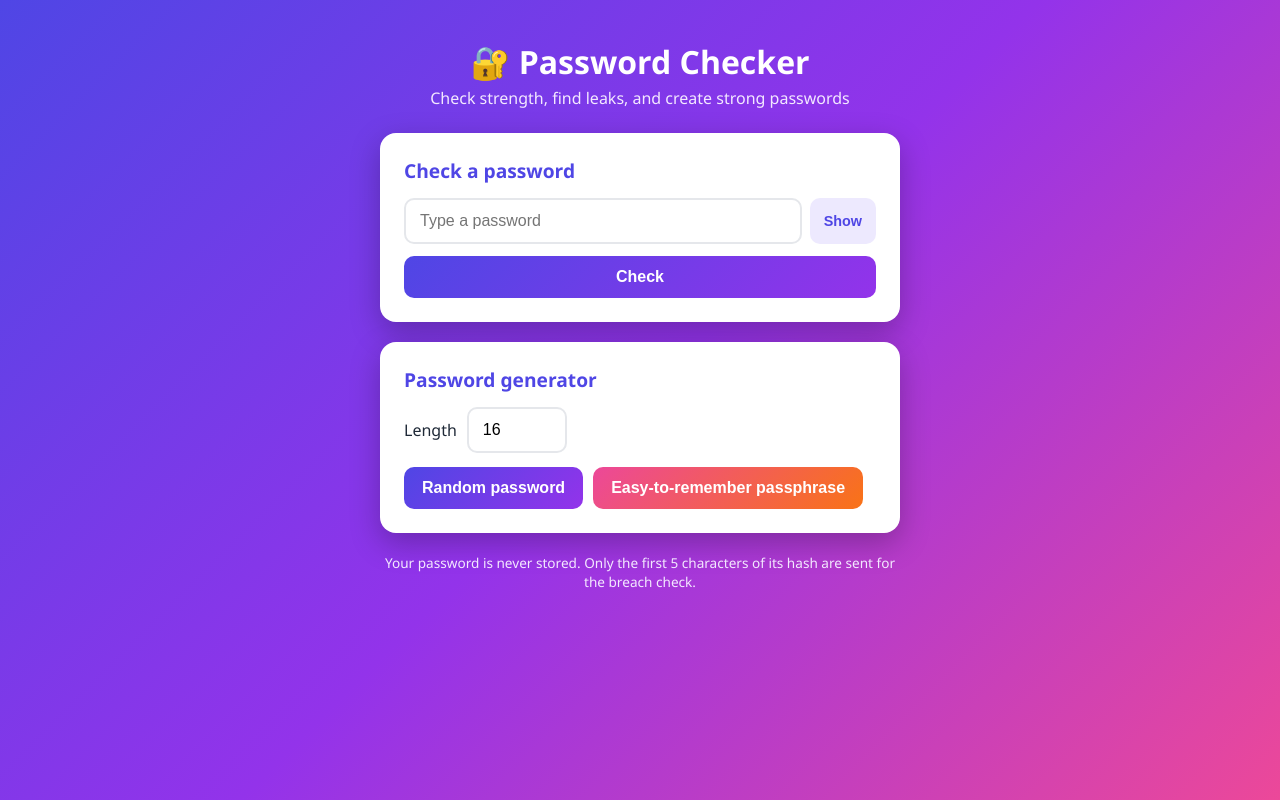
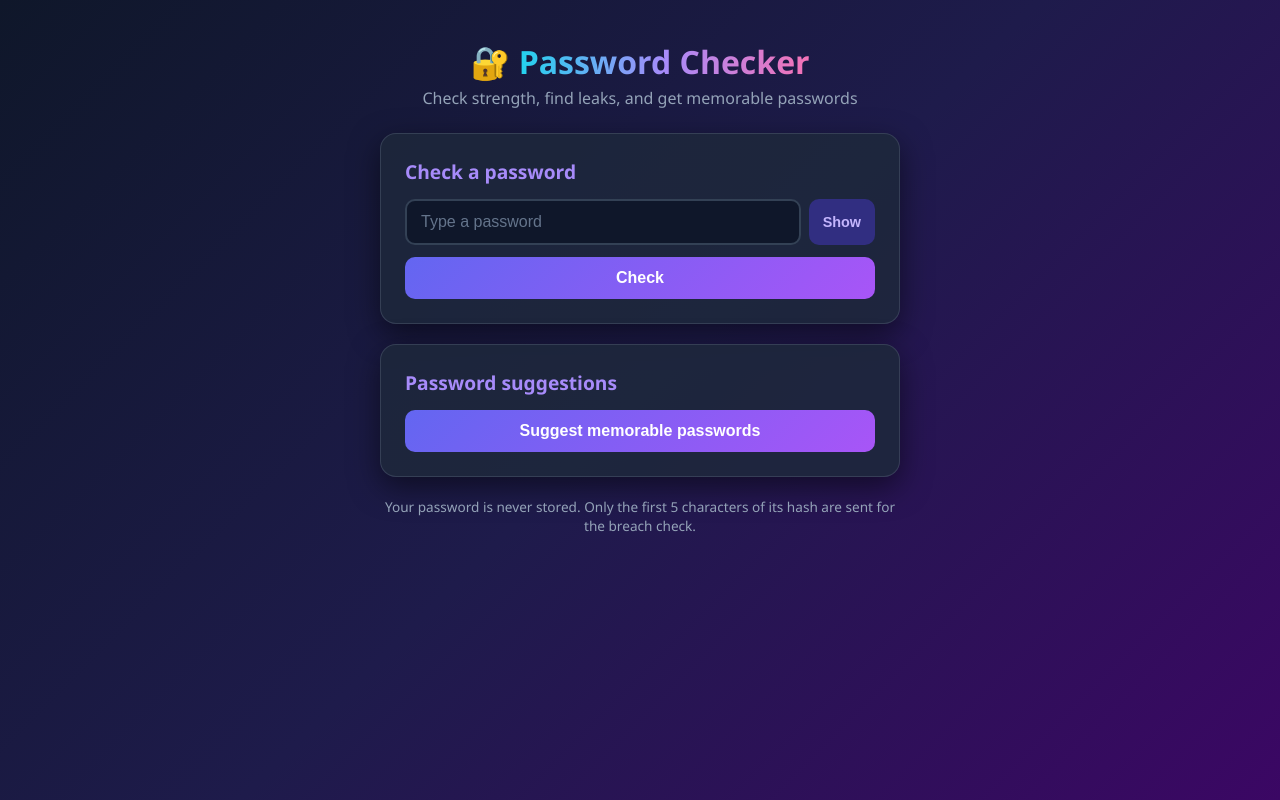
Before and after one commit to Kevin03-cyber/Password-Checker, a Flask app: page / in a window 1280 px wide. Run offline with Flask 3, Linux system fonts and the light colour scheme.

Commit message:
Dark UI, memorable password suggestions, bug fixes

```diff
--- a/app.py
+++ b/app.py
@@ -12,17 +12,26 @@ COMMON_PASSWORDS = {
     "qwerty", "abc123", "iloveyou", "admin", "welcome",
     "letmein", "111111", "football", "monkey", "dragon",
 }
-WORDS = [
-    "apple", "river", "tiger", "cloud", "lamp", "ocean", "pencil", "garden", "rocket", "window",
-    "forest", "candle", "bridge", "orange", "planet", "guitar", "silver", "button", "castle", "dragon",
-    "flower", "hammer", "island", "jungle", "kitten", "ladder", "magnet", "napkin", "pillow", "rabbit",
-    "saddle", "tunnel", "violin", "wallet", "yellow", "zipper", "anchor", "basket", "coffee", "dolphin",
-    "engine", "falcon", "glacier", "harbor", "iceberg", "jacket", "kernel", "lemon", "mirror", "needle",
-    "office", "parrot", "quartz", "ribbon", "spider", "turtle", "umbrella", "valley", "walnut", "pepper",
-    "mango", "bottle", "camera", "desert", "eagle", "fabric", "goblet", "helmet", "insect", "jigsaw",
-    "kettle", "lantern", "marble", "nickel", "orchid", "pocket", "quiver", "robot", "sunset", "thunder",
-    "unicorn", "velvet", "whistle", "yogurt", "zebra", "bamboo", "cactus", "diamond", "ember", "feather",
-    "giraffe", "honey", "indigo", "jasmine", "koala", "lotus", "meadow", "noodle", "oyster", "puzzle",
+
+ANIMALS = [
+    "Tiger", "Panda", "Rabbit", "Monkey", "Elephant", "Giraffe", "Dolphin", "Penguin", "Koala", "Parrot",
+    "Turtle", "Zebra", "Lion", "Bear", "Fox", "Wolf", "Owl", "Eagle", "Falcon", "Horse",
+    "Donkey", "Camel", "Kangaroo", "Squirrel", "Hamster", "Kitten", "Puppy", "Goat", "Sheep", "Cow",
+    "Duck", "Chicken", "Crow", "Otter", "Seal", "Whale", "Shark", "Crab", "Frog", "Lizard",
+    "Snake", "Mouse", "Hedgehog", "Raccoon", "Moose", "Bat", "Peacock", "Rhino", "Hippo", "Cheetah",
+]
+
+FOODS = [
+    "Mango", "Banana", "Apple", "Cookie", "Pizza", "Noodles", "Burger", "Cheese", "Honey", "Carrot",
+    "Pancake", "Popcorn", "Cake", "Bread", "Rice", "Pasta", "Grapes", "Lemon", "Orange", "Peach",
+    "Cherry", "Melon", "Berries", "Coconut", "Pumpkin", "Potato", "Tomato", "Corn", "Waffle", "Donut",
+    "Muffin", "Pretzel", "Sandwich", "Chocolate", "Biscuit", "Sausage", "Salad", "Soup", "Mushroom", "Peanuts",
+    "Almonds", "Pineapple", "Papaya", "Kiwi", "Plum", "Pear", "Olive", "Cupcake", "Jelly", "Candy",
+]
+
+VERBS = [
+    "Eats", "Loves", "Wants", "Steals", "Finds", "Shares",
+    "Smells", "Tastes", "Grabs", "Craves", "Likes", "Hides",
 ]
 
 
@@ -102,23 +111,14 @@ def check_breach(password):
             return int(count)
 
     return 0
-def generate_password(length=16):
-    characters = string.ascii_letters + string.digits + "!@#$%^&*"
-    while True:
-        password = "".join(secrets.choice(characters) for _ in range(length))
-        # Keep trying until the password has all 4 character types
-        if (
-            any(c.islower() for c in password)
-            and any(c.isupper() for c in password)
-            and any(c.isdigit() for c in password)
-            and any(c in "!@#$%^&*" for c in password)
-        ):
-            return password
 
-def generate_passphrase(word_count=5):
-    words = [secrets.choice(WORDS).capitalize() for _ in range(word_count)]
-    number = secrets.randbelow(100)
-    return "-".join(words) + "-" + str(number)
+
+def generate_passphrase():
+    animal = secrets.choice(ANIMALS)
+    verb = secrets.choice(VERBS)
+    food = secrets.choice(FOODS)
+    number = secrets.randbelow(90) + 10  # a number from 10 to 99
+    return f"{animal}-{verb}-{food}-{number}"
 
 @app.route("/", methods=["GET", "POST"])
 def index():
@@ -135,17 +135,8 @@ def index():
 
 @app.route("/generate", methods=["POST"])
 def generate():
-    kind = request.form.get("kind", "random")
-    if kind == "passphrase":
-        password = generate_passphrase()
-    else:
-        try:
-            length = int(request.form.get("length", 16))
-        except ValueError:
-            length = 16
-        length = max(12, min(length, 64))
-        password = generate_password(length)
-    return render_template("index.html", generated=password)
+    suggestions = [generate_passphrase() for _ in range(3)]
+    return render_template("index.html", suggestions=suggestions)
 
 if __name__ == "__main__":
     app.run(debug=True, port=5001)
--- a/templates/index.html
+++ b/templates/index.html
@@ -5,6 +5,8 @@
     <meta name="viewport" content="width=device-width, initial-scale=1">
     <title>Password Checker</title>
     <style>
+        :root { color-scheme: dark; }
+
         * { box-sizing: border-box; }
 
         body {
@@ -12,8 +14,8 @@
             min-height: 100vh;
             padding: 40px 16px;
             font-family: "Segoe UI", Arial, sans-serif;
-            color: #1f2937;
-            background: linear-gradient(135deg, #4f46e5, #9333ea, #ec4899);
+            color: #e2e8f0;
+            background: linear-gradient(135deg, #0f172a, #1e1b4b, #3b0764);
             display: flex;
             justify-content: center;
             align-items: flex-start;
@@ -25,43 +27,52 @@
             margin: 0 0 4px;
             text-align: center;
             font-size: 2rem;
-            color: white;
+        }
+
+        .title-text {
+            background: linear-gradient(90deg, #22d3ee, #a78bfa, #f472b6);
+            -webkit-background-clip: text;
+            background-clip: text;
+            color: transparent;
         }
 
         .subtitle {
             margin: 0 0 24px;
             text-align: center;
-            color: #f3e8ff;
+            color: #94a3b8;
         }
 
         .card {
-            background: white;
+            background: rgba(30, 41, 59, 0.85);
+            border: 1px solid rgba(148, 163, 184, 0.2);
             border-radius: 16px;
             padding: 24px;
             margin-bottom: 20px;
-            box-shadow: 0 10px 30px rgba(0, 0, 0, 0.25);
+            box-shadow: 0 10px 30px rgba(0, 0, 0, 0.5);
         }
 
         .card h2 {
             margin: 0 0 14px;
             font-size: 1.2rem;
-            color: #4f46e5;
+            color: #a78bfa;
         }
 
         .input-row { display: flex; gap: 8px; }
 
         input[type="password"],
-        input[type="text"],
-        input[type="number"] {
+        input[type="text"] {
             width: 100%;
             padding: 12px 14px;
             font-size: 1rem;
-            border: 2px solid #e5e7eb;
+            color: #e2e8f0;
+            background: #0f172a;
+            border: 2px solid #334155;
             border-radius: 10px;
             outline: none;
         }
 
-        input:focus { border-color: #9333ea; }
+        input::placeholder { color: #64748b; }
+        input:focus { border-color: #22d3ee; }
 
         .btn {
             padding: 12px 18px;
@@ -71,24 +82,26 @@
             cursor: pointer;
             border: none;
             border-radius: 10px;
-            background: linear-gradient(135deg, #4f46e5, #9333ea);
+            background: linear-gradient(135deg, #6366f1, #a855f7);
         }
 
         .btn:hover { opacity: 0.9; }
-        .btn-alt { background: linear-gradient(135deg, #ec4899, #f97316); }
 
         .btn-small {
             padding: 12px 14px;
             font-size: 0.9rem;
             font-weight: 600;
             cursor: pointer;
-            color: #4f46e5;
-            background: #ede9fe;
+            color: #c4b5fd;
+            background: #312e81;
             border: none;
             border-radius: 10px;
         }
 
-        .check-btn { width: 100%; margin-top: 12px; }
+        .btn-small:hover { background: #3730a3; }
+
+        .full-btn { width: 100%; }
+        .check-btn { margin-top: 12px; }
 
         .badge {
             display: inline-block;
@@ -102,7 +115,7 @@
         .bar-bg {
             height: 12px;
             overflow: hidden;
-            background: #e5e7eb;
+            background: #334155;
             border-radius: 999px;
         }
 
@@ -116,7 +129,7 @@
         .bar.medium { width: 66%; }
         .bar.strong { width: 100%; }
 
-        .tips { margin: 14px 0 0; padding-left: 20px; color: #4b5563; }
+        .tips { margin: 14px 0 0; padding-left: 20px; color: #cbd5e1; }
         .tips li { margin-bottom: 4px; }
 
         .alert {
@@ -126,54 +139,63 @@
             font-size: 0.95rem;
         }
 
-        .alert.danger { background: #fee2e2; color: #991b1b; }
-        .alert.safe { background: #dcfce7; color: #166534; }
-        .alert.warn { background: #fef3c7; color: #92400e; }
+        .alert.danger {
+            background: rgba(239, 68, 68, 0.15);
+            color: #fca5a5;
+            border: 1px solid rgba(239, 68, 68, 0.4);
+        }
 
-        .length-row { display: flex; align-items: center; gap: 10px; margin-bottom: 14px; }
-        .length-row input { width: 100px; }
+        .alert.safe {
+            background: rgba(34, 197, 94, 0.15);
+            color: #86efac;
+            border: 1px solid rgba(34, 197, 94, 0.4);
+        }
 
-        .btn-row { display: flex; gap: 10px; flex-wrap: wrap; }
+        .alert.warn {
+            background: rgba(245, 158, 11, 0.15);
+            color: #fcd34d;
+            border: 1px solid rgba(245, 158, 11, 0.4);
+        }
 
         .generated {
             display: flex;
             align-items: center;
             justify-content: space-between;
             gap: 10px;
-            margin-top: 16px;
+            margin-top: 12px;
             padding: 12px 14px;
-            background: #f5f3ff;
-            border: 2px dashed #9333ea;
+            background: #0f172a;
+            border: 2px dashed #22d3ee;
             border-radius: 10px;
         }
 
         .generated code {
             font-size: 1.05rem;
             font-weight: 600;
-            color: #4c1d95;
+            color: #67e8f9;
             word-break: break-all;
         }
 
         .footer {
             text-align: center;
             font-size: 0.85rem;
-            color: #f3e8ff;
+            color: #94a3b8;
         }
     </style>
 </head>
 <body>
     <div class="container">
-        <h1>🔐 Password Checker</h1>
-        <p class="subtitle">Check strength, find leaks, and create strong passwords</p>
+        <h1>🔐 <span class="title-text">Password Checker</span></h1>
+        <p class="subtitle">Check strength, find leaks, and get memorable passwords</p>
 
-        <div class="card">
+                <div class="card">
             <h2>Check a password</h2>
-            <form method="POST">
+            <form method="POST" action="/">
                 <div class="input-row">
                     <input type="password" id="pw" name="password" placeholder="Type a password">
                     <button type="button" id="toggleBtn" class="btn-small" onclick="togglePassword()">Show</button>
                 </div>
-                <button type="submit" class="btn check-btn">Check</button>
+                <button type="submit" class="btn full-btn check-btn">Check</button>
             </form>
         </div>
 
@@ -204,23 +226,17 @@
         {% endif %}
 
         <div class="card">
-            <h2>Password generator</h2>
+            <h2>Password suggestions</h2>
             <form method="POST" action="/generate">
-                <div class="length-row">
-                    <label for="length">Length</label>
-                    <input type="number" id="length" name="length" value="16" min="12" max="64">
-                </div>
-                <div class="btn-row">
-                    <button type="submit" name="kind" value="random" class="btn">Random password</button>
-                    <button type="submit" name="kind" value="passphrase" class="btn btn-alt">Easy-to-remember passphrase</button>
-                </div>
+                <button type="submit" class="btn full-btn">Suggest memorable passwords</button>
             </form>
 
-            {% if generated %}
-            <div class="generated">
-                <code id="generated">{{ generated }}</code>
-                <button type="button" id="copyBtn" class="btn-small" onclick="copyPassword()">Copy</button>
-            </div>
+            {% if suggestions %}
+                {% for s in suggestions %}
+                <div class="generated">
+                    <code id="sug{{ loop.index }}">{{ s }}</code>
+                      <button type="button" class="btn-small copy-btn" data-target="sug{{ loop.index }}">Copy</button>                </div>
+                {% endfor %}
             {% endif %}
         </div>
 
@@ -240,11 +256,41 @@
             }
         }
 
-        function copyPassword() {
-            var text = document.getElementById("generated").textContent;
-            navigator.clipboard.writeText(text);
-            document.getElementById("copyBtn").textContent = "Copied!";
+                function fallbackCopy(text) {
+            var temp = document.createElement("textarea");
+            temp.value = text;
+            temp.style.position = "fixed";
+            temp.style.opacity = "0";
+            document.body.appendChild(temp);
+            temp.select();
+            var ok = document.execCommand("copy");
+            document.body.removeChild(temp);
+            return ok;
         }
+
+        function copyText(text, button) {
+            var done = function () { button.textContent = "Copied!"; };
+            var failed = function () {
+                if (fallbackCopy(text)) {
+                    done();
+                } else {
+                    button.textContent = "Select and Ctrl+C";
+                }
+            };
+            try {
+                navigator.clipboard.writeText(text).then(done, failed);
+            } catch (e) {
+                failed();
+            }
+        }
+
+        var copyButtons = document.querySelectorAll(".copy-btn");
+        copyButtons.forEach(function (button) {
+            button.addEventListener("click", function () {
+                var text = document.getElementById(button.dataset.target).textContent;
+                copyText(text, button);
+            });
+        });
     </script>
 </body>
 </html>
```
